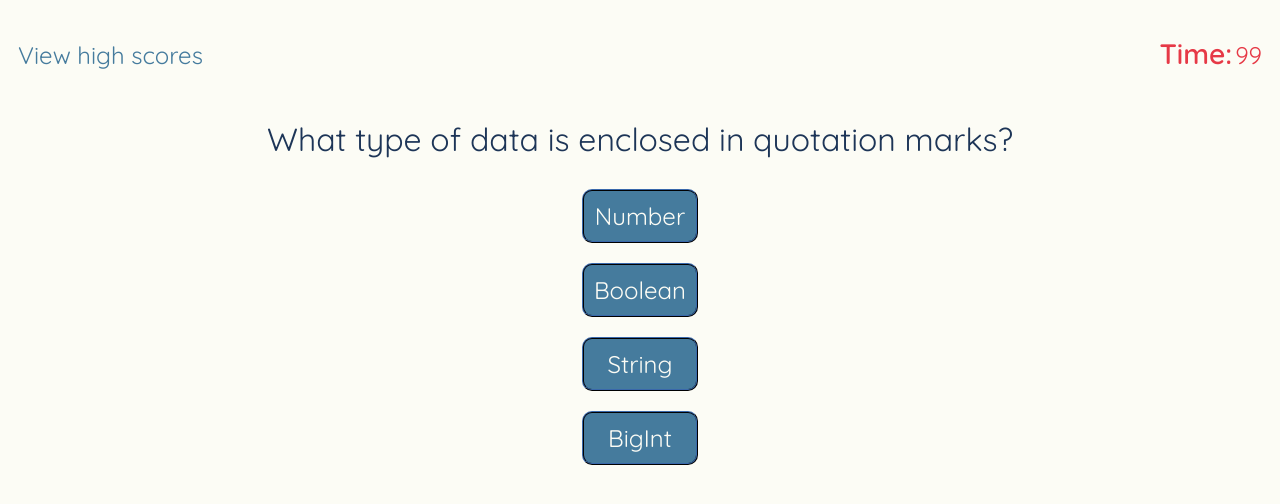
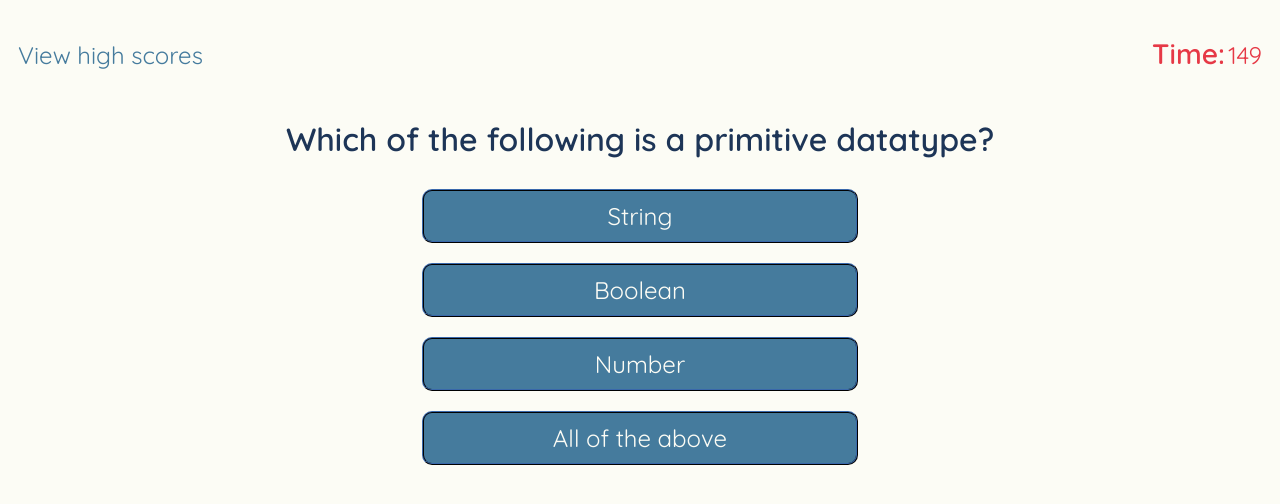
Before and after one commit to boushka9/purple-plastic-plant-, a plain HTML site: page index.html in a window 1280 px wide. Both pictures are taken after a click on the button "Start Quiz". Drawn offline with Linux system fonts and the light colour scheme.

Commit message:
Questions/choices render on page

```diff
--- a/assets/script.js
+++ b/assets/script.js
@@ -1,67 +1,111 @@
 var timerEl = document.querySelector(".timer-count");
 var startButton = document.querySelector(".start-button");
 var startPage = document.querySelector(".instructions");
+
+//global variables for quiz
 var quizEl = document.querySelector("#quiz");
-var timerWon = document.querySelector("#uh-oh");
-var congrats = document.querySelector("#congrats")
-var wrongEl = document.querySelector("#wrong");
-var correctEl = document.querySelector("#correct");
+var questionEl = document.getElementById("question");
+var choiceEL = Array.from(document.getElementsByClassName("choice"));
+//empty object for
+var currentQuery = {};
 
-var questions = [
+// for delays in interactivenes
+var allowGuess = false;
+
+var allQuestions = [
     {
-        pregunta: "What type of data is enclosed in quotation marks?", //pregunta is  question in spanish
-        choices: ["Number", "Boolean", "String", "BigInt"],
-        answer: "String",
+        question: "What type of data is enclosed in quotation marks?",
+        choice1: "Number",
+        choice2: "Boolean",
+        choice3: "String",
+        choice4: "BigInt",
+        answer: 3,
     },
     {
-        pregunta: "Which of the following is a primitive datatype?",
-        choices: ["String", "Boolean", "Number", "All of the above"],
-        answer: "All of the above",
+        question: "Which of the following is a primitive datatype?",
+        choice1: "String",
+        choice2: "Boolean",
+        choice3: "Number",
+        choice4:  "All of the above",
+        answer: 4,
     },
     {
-        pregunta: "What type of data is enclosed in brackets and seperated by spaces?",
-        choices: ["Object", "Array", "BigInt", "Variables"],
-        answer: "Array",
+        question: "What type of data is enclosed in brackets and seperated by spaces?",
+        choice1: "Object",
+        choice2: "Array",
+        choice3:  "BigInt",
+        choice4:  "Variables",
+        answer: 2,
     },
     {
-        pregunta: "What type of data is enclosed in brackets and seperated by spaces?",
-        choices: ["Object", "Array", "BigInt", "Variables"],
-        answer: "Array",
+        question: "What type of data is enclosed in brackets and seperated by spaces?",
+        choice1: "Object",
+        choice2: "Array",
+        choice3: "BigInt",
+        choice4:  "Variables",
+        answer: 2,
     },
     {
-        pregunta: "What property would you use to determine the how many items are in an array?",
-        choices: ["While loop", "&&", ".push", ".length"],
-        answer: ".length",
+        question: "What property would you use to determine the how many items are in an array?",
+        choice1: "While loop",
+        choice2:  "&&",
+        choice3: ".push",
+        choice4: ".length",
+        answer: 4,
     },
     {
-        pregunta: "What is a function inside of an object called?",
-        choices: ["Method", "Varibable", "Function", "Nested Object"],
-        answer: "Method",
+        question: "What is a function inside of an object called?",
+        choice1: "Function",
+        choice2: "Varibable",
+        choice3: "Method",
+        choice4: "Nested Function",
+        answer: 3,
     },
     {
-        pregunta: "Which of the following would call the function 'startGame'?",
-        choices: ["startGame", "init: startGame", "startGame()", "function startGame()"],
-        answer: "startGame()",
+        question: "Which of the following would call the function 'startGame'?",
+        choice1: "startGame()",
+        choice2: "init: startGame",
+        choice3: "startGame",
+        choice4: "function startGame()",
+        answer: 1,
     },
     {
-        pregunta: "What selector would you use to change all <p> elements?",
-        choices: [".setAttribute", ".selectElement", ".createElement", ".querySelectorAll"],
-        answer: ".querySelectorAll",
+        question: "What selector would you use to change all <p> elements?",
+        choice1: ".setAttribute",
+        choice2: ".selectElement",
+        choice3: ".createElement",
+        choice4: ".querySelectorAll",
+        answer: 4,
     },
     {
-        pregunta: "How can you target an element's attribute with JavaScript?",
-        choices: [".getAttribute", ".setAttribute", ".removeAttribute", ".callAttribute"],
-        answer: ".getAttribute",
+        question: "How can you target an element's attribute with JavaScript?",
+        choices1: ".getAttribute",
+        choice2: ".setAttribute",
+        choice3: ".removeAttribute",
+        choice4: ".callAttribute",
+        answer: 1,
     },
     {
-        pregunta: "Which arthmetic operator returns the remainder of two numbers?",
-        choices: ["*", "/", "%", "|"],
-        answer: "%",
+        question: "Which arthmetic operator returns the remainder of two numbers?",
+        choice1: "*",
+        choice2: "/",
+        choice3: "%",
+        choice4: "|",
+        answer: 3,
     },
 ]
+//to take questions out of all questions arary
+var questionsLeft = [];
+//question counter
+var questionIndex = 0;
 
-//Use for questions array to start at first item (object) in array
-var qIndex = 0
+// User score variables
+var score = 0;
+// each correct score = 10 points
+var correctScore = 10;
+var totalScore = 100;
+// user will see 10 questions before they finsih
+var totalQueries = 10;
 
 //empty global variable to hold timer
 var timer;
@@ -70,13 +114,17 @@ var timerCount;
 
 // start quiz: timer and questions render
 function startQuiz() {
-    timerCount = 101;
+    timerCount = 151;
+    //reset questions and score (just to be safe)
+    qIndex = 0;
+    score = 0;
     startTimer();
     startPage.style.display="none";
     quizEl.style.display="flex";
-    renderQuestions();
+    // spread operator to get full copy of array w/o affecting questionEl array
+    questionsLeft = [...allQuestions];
+    renderNextQuestion();
 }
-
 
 // Starts timer and triggers (timedOut function to end quiz within or as own func?)
 function startTimer() {
@@ -95,39 +143,57 @@ function startTimer() {
   }, 1000);
 }
 
-//Display questions in HTML
-function renderQuestions() {
-    //render question onto empty div
-    var questionEl = document.getElementById('question');
 
-    var choicesEl = document.getElementById('choices');
-
-    // write the questions starting at item 0 and writing
-    questionEl.textContent = questions[qIndex].pregunta;
-
-    for (var i = 0; i < questions[qIndex].choices.length; i++){
-        var btnEl = document.createElement("button");
-        btnEl.className ="btnStyles";
-        btnEl.textContent = questions[qIndex].choices[i];
-        btnEl.addEventListener('click', judgeAnswer)
-        choicesEl.append(btnEl);
+function renderNextQuestion() {
+    //if you answer all questions before timer end, go to congrats page
+    if (questionsLeft.length === 0 || questioncCounter >= totalQueries) {
+       return youWon();
     }
 
-    //OFFICE if more questions, keep going, if no more question end (timer end?)
+    // if timer runs out before you answer all questions, go to uh-oh page
+    if (timerCount === 0) {
+        return timedOut();
+    }
+    //increase question counter by 1 as game progresses
+    questionIndex++;
+    //display questions in random order via questionsLeft = no repeats
+   var questioncCounter = Math.floor(Math.random() * questionsLeft.length);
+   //get the question displayed on screen from the question property of the array of questions left
+    currentQuery = questionsLeft[questioncCounter];
+    questionEl.innerText = currentQuery.question;
+   // for each instance of choiceEL (which is class="choice") find the dataset number and match it to the same number @end of choice#: in 'current query' array
+    choiceEL.forEach(choiceEL => {
+        var number = choiceEL.dataset['number'];
+        choiceEL.innerText = currentQuery['choice' + number];
+    });
+
+    //get rid of questions as they are answered so they don't repeat
+    questionsLeft.splice(questioncCounter, 1);
+
+    allowGuess = true;
 }
 
+//for each choice element button, listen for click and check data attribute #
+choiceEL.forEach(choiceEL => {
+    choiceEL.addEventListener('click', e => {
+        if (!allowGuess) return;
+        //delay in users ability to answer
+        allowGuess = false;
+        // use dataset number of clicked choice to see what user clicked
+        var userAnswer = e.target;
+        var correctAnswer = userAnswer.dataset["number"];
+        console.log(correctAnswer);
+        renderNextQuestion();
+
+    });
+})
 
 
-function judgeAnswer(event) {
-    if (event.target === questions[qIndex].answer) {
-        correctEl.style.display="flex";
-    }
-    else {
-        wrongEl.style.display="flex";
-    }
- // OFFICE select value with the answers and if that answer is correct do x if answer is wrong do z
- // increase qIndex to display next question? w for loop?
-}
+var timerWon = document.querySelector("#uh-oh");
+var congrats = document.querySelector("#congrats")
+var wrongEl = document.querySelector("#wrong");
+var correctEl = document.querySelector("#correct");
+var goHome = document.getElementsByClassName('gohome');
 
 
 function youWon() {
@@ -135,12 +201,23 @@ function youWon() {
     quizEl.style.display="none";
     timerWon.style.display="none";
     congrats.style.display="flex";
+    var getHome = document.querySelector('#getHome')
+    getHome.addEventListener('click', homePage)
 }
 
 function timedOut() {
     startPage.style.display="none";
     quizEl.style.display="none";
-    timerWon.style.display="flex"
+    timerWon.style.display="flex";
+    var goHome = document.querySelector('#goHome');
+    goHome.addEventListener('click', homePage);
+}
+
+function homePage() {
+    startPage.style.display="flex";
+    quizEl.style.display="none";
+    timerWon.style.display="none";
+    congrats.style.display="none";
 }
 
 // When startBtn is clicked, run function startGame
--- a/assets/style.css
+++ b/assets/style.css
@@ -66,6 +66,7 @@
 }
 
 .start-button {
+    width: 20%;
     padding: 10px;
     border-radius: 10px;
     border-color: var(--muted);
@@ -87,19 +88,21 @@
     align-items: center;
 }
 
-#question {
+h2#question {
     margin: 20px 0px;
     font-size: 2rem;
     text-align: center;
     color: var(--dark);
 }
 
-#choices {
+#buttons {
     display: grid;
     grid-template-rows: 1fr 1fr 1fr 1fr;
+    justify-items: center;
 }
 /*multiple choice answer buttons*/
-.btnStyles  {
+button.choice {
+    width: 200%;
     margin: 10px;
     font-size: 1.5rem;
     border-radius: 10px;
@@ -110,7 +113,7 @@
     transition: all .2s ease-in-out;
 }
 /*answers will grow and change color when user hovers */
-#choices .btnStyles:hover {
+button.choice:hover {
     transform: scale(1.1);
     background-color: var(--pale);
     color: var(--dark);
@@ -163,6 +166,22 @@
     width: 90%;
     font-size: 1rem;
     text-align: center;
+}
+
+.btns {
+    font-size: 1rem;
+    border-radius: 10px;
+    padding: 10px;
+    background-color: var(--muted);
+    border: 2px ridge var(--dark);
+    color: var(--light);
+    transition: all .2s ease-in-out;
+}
+
+.btns:hover {
+    transform: scale(1.1);
+    background-color: var(--pale);
+    color: var(--dark);
 }
 
 .submit-score {
--- a/index.html
+++ b/index.html
@@ -12,7 +12,7 @@
   <body>
     <header>
         <div class="banner">
-            <a href="#high-scores" target="_self">View high scores</a>
+            <a id="scores" href="#high-scores" target="_self">View high scores</a>
             <div id="timer">
                 <h3>Time: </h3>
                 <div class="timer-count"> 0</div>
@@ -21,16 +21,23 @@
     </header>
 
     <main>
-        <section class="instructions">
+        <section class="instructions" id="home">
             <h1>Code Quiz</h1>
             <p>Test your coding knowledge by answering these code-related questions before the timer reaches zero! </p>
-            <p>You will have 100 seconds to answer ten multiple choice questions.</p>
+            <p>You will have 150 seconds to answer ten multiple choice questions.</p>
             <p>Keep in mind that incorrect answers will count against your score and loose you 10 seconds for every incorrect answer!</p>
             <button class="start-button">Start Quiz</button>
     </section>
     <section id="quiz">
-        <div id="question"></div>
-        <div id="choices"></div>
+        <h2 id="question"></h2>
+        <!--custom data attribute to tell dif btw each choice-->
+        <div id="buttons">
+            <button class="choice" data-number="1"></button>
+            <button class="choice" data-number="2"></button>
+            <button class="choice" data-number="3"></button>
+            <button class="choice" data-number="4"></button>
+        </div>
+
 
         <div id="correct">
             <p>Correct!</p>
@@ -43,12 +50,13 @@
         <div id="congrats">
             <h2>Congrats!</h2>
             <p>You completed the quiz before the timer ran out.</p>
-            <p>You can submit your initials and current, or go back to try again.</p>
+            <p>You can submit your initials and current score, or go back to try again.</p>
             <form class="submit-score">
                 <label for="initials">Your initials:</label>
                 <input type="text" name="initials">
                 <div class="yourscore"></div>
-                <input class="submitBtn" type="submit" value="Submit">
+                <input class="btns" type="submit" value="Submit">
+                <input class="btns" id="getHome" type="button" value="Go Back">
             </form>
         </div>
         <!-- OFFICE Should I write content here, style it in css, and set the display in css to none so the js just makes my styling visible?-->
@@ -60,7 +68,8 @@
                 <label for="initials">Your initials:</label>
                 <input type="text" name="initials">
                 <div class="yourscore"></div>
-                <input class="submitBtn" type="submit" value="Submit">
+                <input class="btns" type="submit" value="Submit">
+                <input class="btns" id="goHome" type="button" value="Go Back">
             </form>
         </div>
     </section>
```
